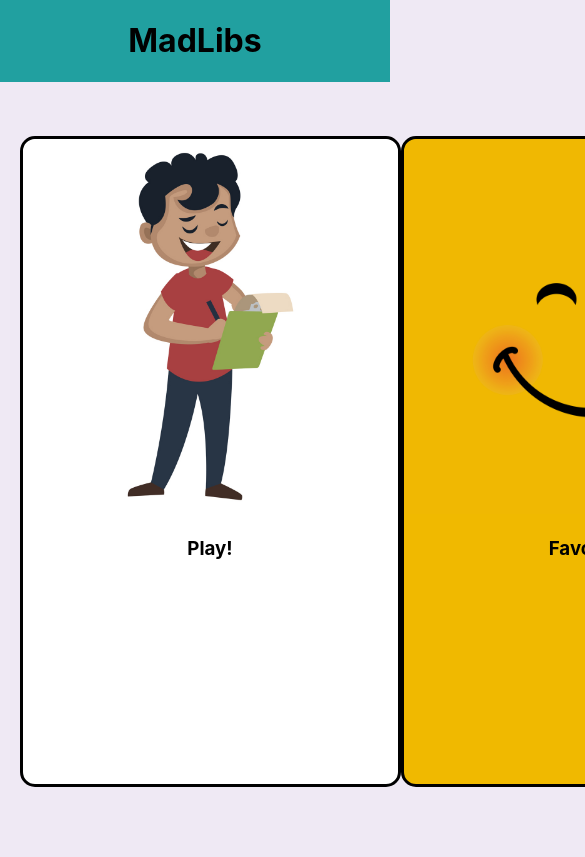
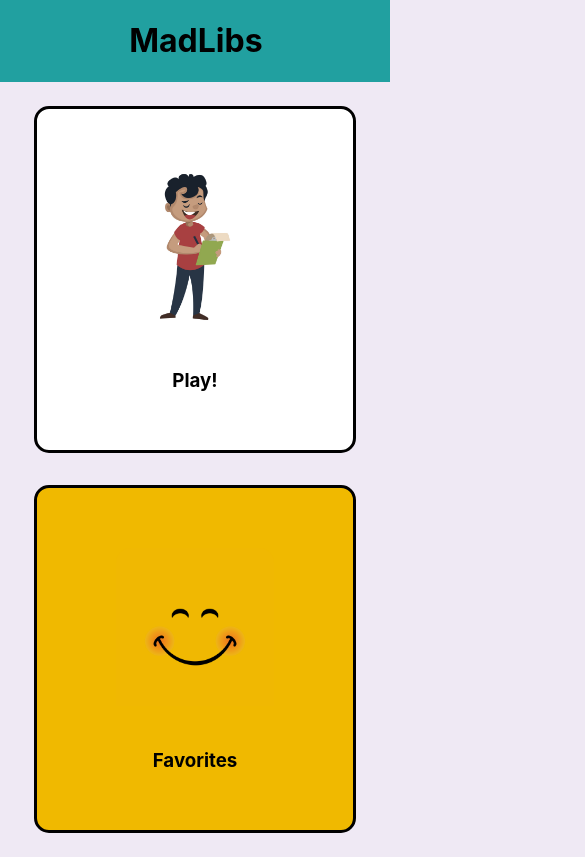
Before and after one commit to Adelle-Pitsas/madlibs-madness, a React (Create React App) app: page / in a window 390 px wide. Shown: the top 857 px of the page, 585 px wide, since content can reach past the window. Built offline with nearby package versions, Linux system fonts and the light colour scheme.

Commit message:
add media queries and nav button

```diff
--- a/src/App/App.css
+++ b/src/App/App.css
@@ -9,4 +9,35 @@
   height: 20%;
   width: 100vw;
   background-color: #21A0A0;
+  display: flex;
+  justify-content: flex-end;
+  align-items: center;
 }
+
+h1 {
+  margin-left: 12%;
+  width: 80%;
+  /* position: absolute; */
+  left: 55%;
+}
+
+.nav-button-area {
+  width: 10%;
+  margin-right: 2%;
+}
+
+.nav-button {
+  background-color: #ffbf69;
+  color: white;
+  font-size: 15px;
+  border-radius: 5px;
+  padding: 9px;
+  box-shadow: none;
+  border: none;
+  cursor: pointer;
+}
+
+.nav-button:hover {
+  transform: scale(1.1);
+  transition: all 0.5s;
+}
--- a/src/App/App.js
+++ b/src/App/App.js
@@ -1,6 +1,6 @@
 import './App.css';
 import { useEffect, useState } from 'react';
-import { Routes, Route, Link } from 'react-router-dom';
+import { Routes, Route, Link, useLocation } from 'react-router-dom';
 import { fetchData, postData, fetchFavorites } from '../apiCalls';
 import MadLibEntry from '../MadLibEntry/MadLibEntry';
 import Options from '../Options/Options';
@@ -14,10 +14,16 @@ function App() {
     postData(madLib)
   }
 
+  const { pathname } = useLocation()
+
+  const displayNavButton = pathname === '/play' ? <Link to='/favorites' > <button className='nav-button'>See Favorites</button></Link> : <Link to='/'> <button className='nav-button'>Home</button></Link>
+
+
   return (
     <div className="App">
       <header className='header'>
         <h1>MadLibs</h1>
+        <div className='nav-button-area'>{pathname !== '/' ? displayNavButton : null}</div>
       </header>
       <Routes>
         <Route path='/' element={<Options />}
--- a/src/Form/Form.css
+++ b/src/Form/Form.css
@@ -37,3 +37,19 @@
   box-shadow: none;
   border: .5px solid #d0d0d0
 }
+
+@media screen and (max-width: 1050px) {
+  .inputs {
+    flex-direction: column;
+    align-items: center;
+    height: 50%
+  }
+
+  .mad-lib-entry {
+    height: 50vh
+  }
+}
+
+@media screen and (max-width: 400px) {
+
+}
--- a/src/Input/Input.css
+++ b/src/Input/Input.css
@@ -5,7 +5,7 @@ input {
   align-items: center;
   border-radius: 5px;
   border: none;
-  padding: 3px;
+  padding: 5px;
 }
 
 .submit-word-btn  {
@@ -18,3 +18,9 @@ input {
   box-shadow: none;
   border: none;
 }
+
+@media screen and (max-width: 1050px) {
+  .input {
+    display: flex;
+  }
+}
--- a/src/MadLibResult/MadLibResult.css
+++ b/src/MadLibResult/MadLibResult.css
@@ -5,6 +5,8 @@
   border-radius: 15px;
   background-color: white;
   margin-top: 8%;
+  padding-left: 5px;
+  padding-right: 5px;
 }
 
 .favorite-button {
--- a/src/Options/Options.css
+++ b/src/Options/Options.css
@@ -17,6 +17,9 @@
   color: black;
   transition: all 0.5s;
   border-radius: 15px;
+  display: flex;
+  flex-direction: column;
+  justify-content: space-evenly;
 }
 
 .option:hover {
@@ -37,3 +40,24 @@
   width: 100%;
   border-radius: 15px 15px 0 0
 }
+
+@media screen and (max-width: 800px) {
+  .home-page-options {
+    flex-direction: column;
+    margin: 2%;
+  }
+
+  .option {
+    width: 90%;
+    min-width: 200px;
+    height: 45%;
+  }
+
+  .play-image,
+  .fav-image {
+    /* height: 50%; */
+    width: 50%;
+    margin: 20px;
+  }
+
+}
--- a/src/util.js
+++ b/src/util.js
@@ -1,6 +1,6 @@
 export const cleanData = (data) => {
   const randomIndex = getRandomIndex(data.madlibs.length)
-  return data.madlibs[randomIndex]
+  return data.madlibs[17]
 }
 
 const getRandomIndex = (length) => {
```
